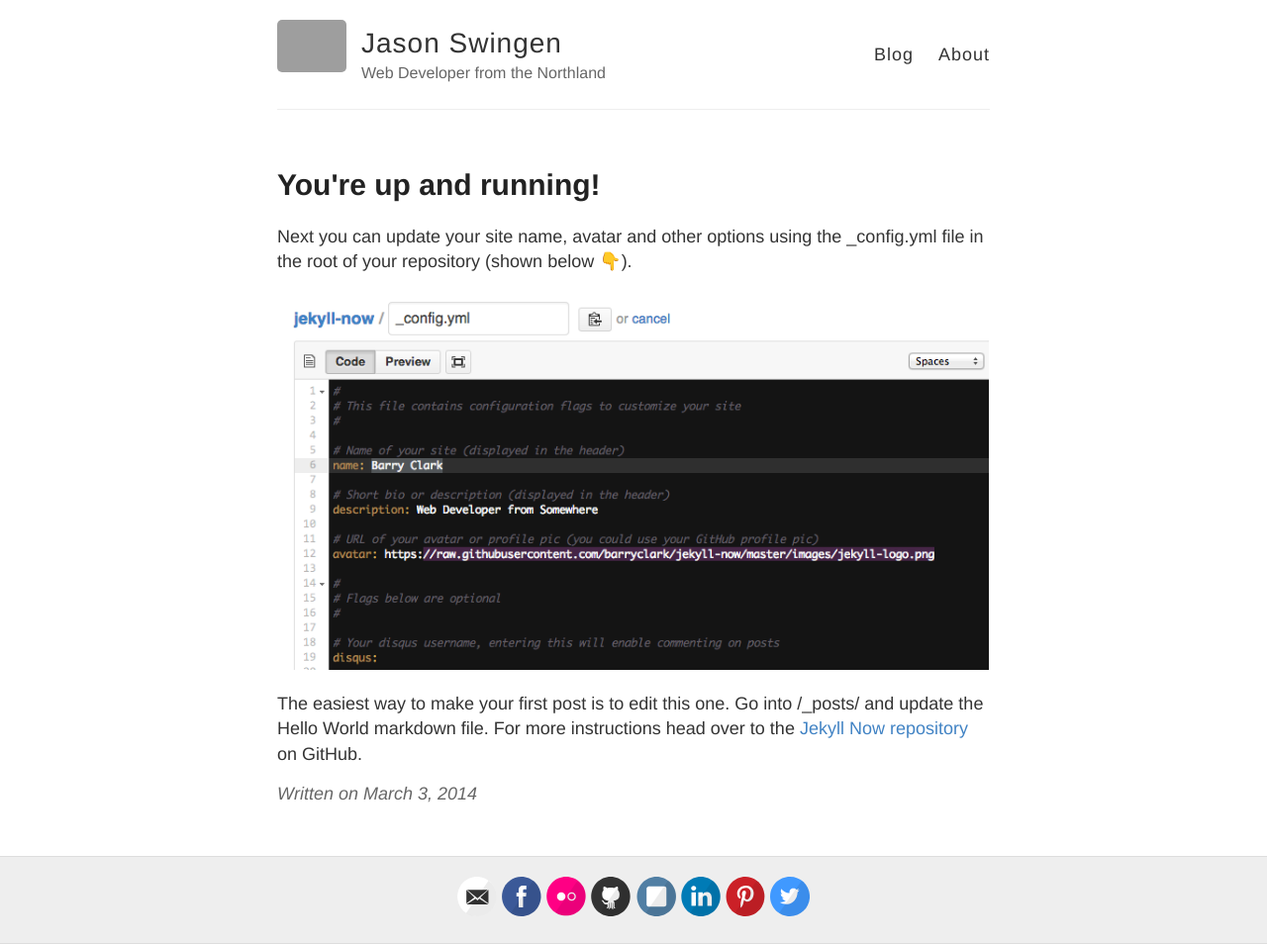
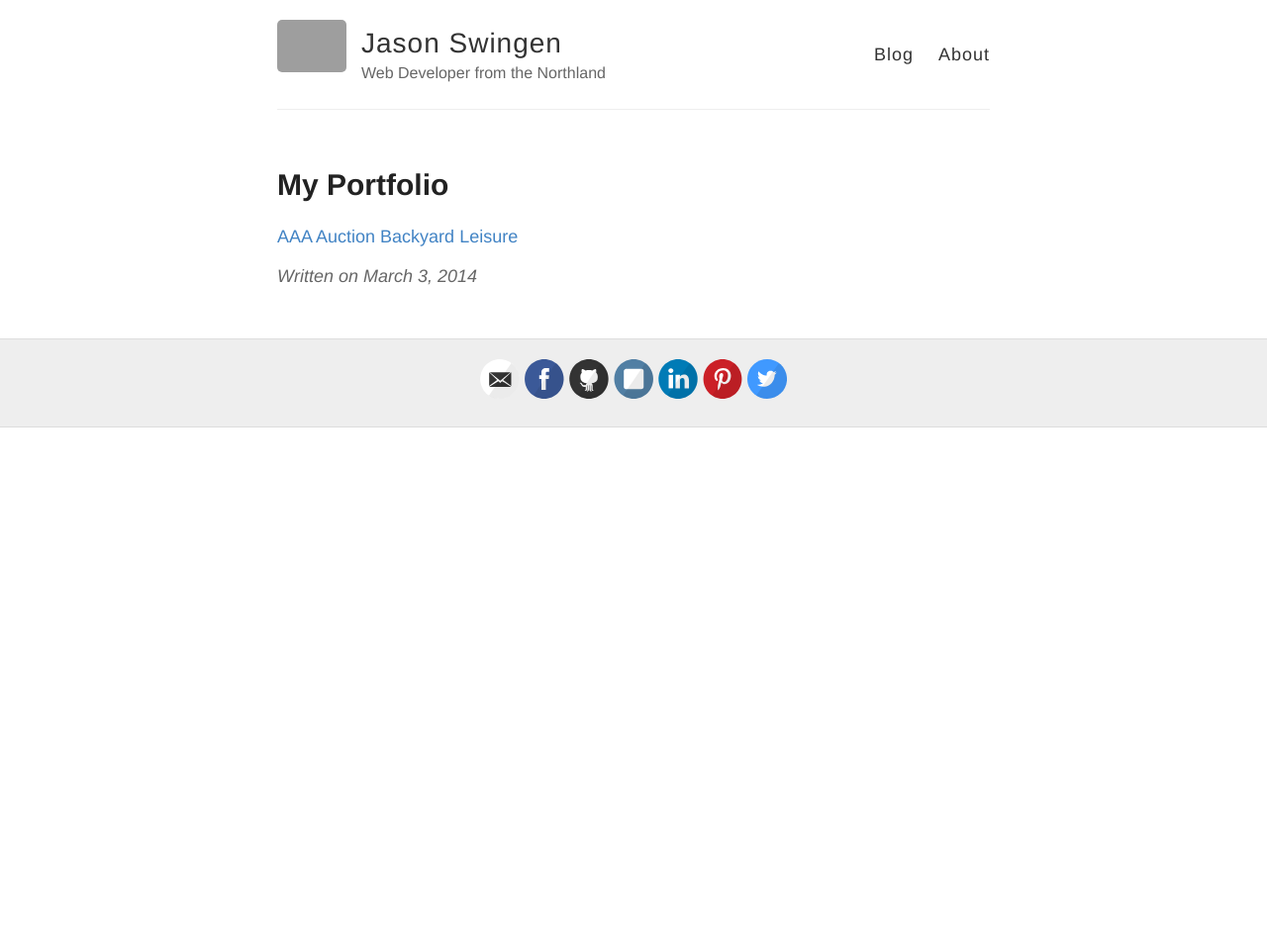
Before and after one commit to JasonSwingen/JasonSwingen.github.io, a Jekyll site: the page built from _posts/2014-3-3-Hello-World.md, in a window 1280 px wide. Shown: the whole page at 99% size. Built offline with Jekyll 4.4.1, drawn with Linux system fonts in a browser that asks for light colours; emoji names are drawn with the system emoji font; after the commit the page ends 900 px from its top, so only the background shows below that; grey boxes are pictures that could not be loaded.

Commit message:
made my portfolio as a post

```diff
--- a/_config.yml
+++ b/_config.yml
@@ -20,11 +20,11 @@ footer-links:
   dribbble:
   email: jason.swingen@gmail.com
   facebook: jasonswingen
-  flickr: jasonswingen
+  flickr:
   github: jasonswingen
   instagram: jasonswingen
   linkedin: jasonswingen
-  pinterest: jasonswingen
+  pinterest: jswingen
   rss: # just type anything here for a working RSS icon, make sure you set the "url" above!
   twitter: jasonswingen
   stackoverflow: # your stackoverflow profile, e.g. "users/50476/bart-kiers"
--- /dev/null
+++ b/_posts/2014-3-3-Hello-World.html
@@ -0,0 +1,5 @@
+<hr>
+<p>layout: post</p>
+<h2 id="title-my-portfolio">title: My Portfolio</h2>
+<p><a href="http://www.auctionmn.com">AAA Auction</a>
+<a href="http://spapoolbilliards.com">Backyard Leisure</a></p>
--- a/_posts/2014-3-3-Hello-World.md
+++ b/_posts/2014-3-3-Hello-World.md
@@ -1,10 +1,7 @@
 ---
 layout: post
-title: You're up and running!
+title: My Portfolio
 ---
 
-Next you can update your site name, avatar and other options using the _config.yml file in the root of your repository (shown below :point_down:).
-
-![_config.yml]({{ site.baseurl }}/images/config.png)
-
-The easiest way to make your first post is to edit this one. Go into /_posts/ and update the Hello World markdown file. For more instructions head over to the [Jekyll Now repository](https://github.com/barryclark/jekyll-now) on GitHub.
+[AAA Auction](http://www.auctionmn.com)
+[Backyard Leisure](http://spapoolbilliards.com)
```
